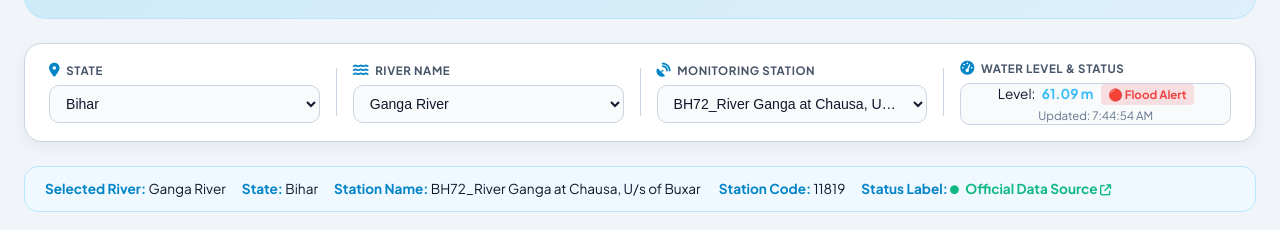
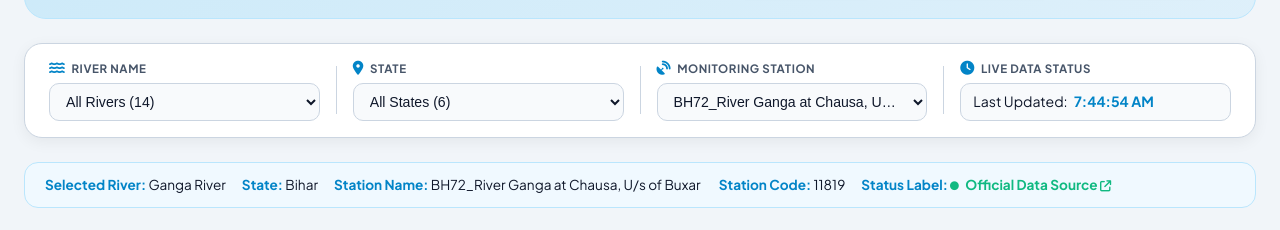
Before and after one commit to akankshabanait0-star/smart-river-water-level-and-quality-surveillances, a website: page frontend/index.html in a window 1280 px wide. Shown: the part 237-467 px from the top of the page. Drawn offline with nearby package versions, Linux system fonts and the light colour scheme; no server answers.

Commit message:
revert: Restore exact clean layout of filter bar and initial dropdown defaults

```diff
--- a/frontend/index.html
+++ b/frontend/index.html
@@ -189,7 +189,17 @@
 
         <!-- Floating Filter Glass Bar -->
         <section class="glass-filter-bar no-print">
-            <!-- 1. STATE -->
+            <div class="filter-group">
+                <div class="select-wrapper">
+                    <label><i class="fa-solid fa-water filter-icon"></i> River Name</label>
+                    <select id="river-select" disabled>
+                        <option value="ALL">Loading Rivers...</option>
+                    </select>
+                </div>
+            </div>
+
+            <div class="filter-divider"></div>
+
             <div class="filter-group">
                 <div class="select-wrapper">
                     <label><i class="fa-solid fa-location-dot filter-icon"></i> State</label>
@@ -201,19 +211,6 @@
 
             <div class="filter-divider"></div>
 
-            <!-- 2. RIVER NAME -->
-            <div class="filter-group">
-                <div class="select-wrapper">
-                    <label><i class="fa-solid fa-water filter-icon"></i> River Name</label>
-                    <select id="river-select" disabled>
-                        <option value="ALL">Loading Rivers...</option>
-                    </select>
-                </div>
-            </div>
-
-            <div class="filter-divider"></div>
-
-            <!-- 3. MONITORING STATION -->
             <div class="filter-group">
                 <div class="select-wrapper">
                     <label><i class="fa-solid fa-satellite-dish filter-icon"></i> Monitoring Station</label>
@@ -225,18 +222,11 @@
 
             <div class="filter-divider"></div>
 
-            <!-- 4. WATER LEVEL & SURVEILLANCE STATUS -->
             <div class="filter-group">
                 <div class="select-wrapper">
-                    <label><i class="fa-solid fa-gauge-high filter-icon"></i> Water Level & Status</label>
-                    <div class="last-update-box" style="display: flex; flex-direction: column; justify-content: center; min-height: 42px; padding: 4px 10px;">
-                        <div style="display: flex; align-items: center; justify-content: space-between; gap: 8px;">
-                            <span style="font-size: 0.85rem; color: var(--text-primary);">Level: <strong id="bar-water-level" style="color: var(--cyan-primary); font-weight: 700;">-- m</strong></span>
-                            <span id="bar-flood-badge" class="badge" style="background: rgba(16,185,129,0.15); color: #10b981; padding: 2px 7px; border-radius: 4px; font-size: 0.72rem; font-weight: 700; white-space: nowrap;">🟢 Normal</span>
-                        </div>
-                        <div style="font-size: 0.72rem; color: var(--text-muted); margin-top: 2px;">
-                            Updated: <span id="last-update">Syncing...</span>
-                        </div>
+                    <label><i class="fa-solid fa-clock filter-icon"></i> Live Data Status</label>
+                    <div class="last-update-box">
+                        <span>Last Updated: <strong id="last-update">Syncing...</strong></span>
                     </div>
                 </div>
             </div>
--- a/frontend/script.js
+++ b/frontend/script.js
@@ -526,7 +526,7 @@ document.addEventListener('DOMContentLoaded', () => {
 
         if (targetId) {
             stationSelect.value = targetId;
-            displayStationData(targetId, true);
+            displayStationData(targetId, false);
         }
     }
 
@@ -903,49 +903,6 @@ document.addEventListener('DOMContentLoaded', () => {
 
         // Update Live CPCB Station Surveillance Camera Photo & Info Panel!
         updateStationLivePhoto(station);
-
-        // Update Floating Filter Bar Water Level & Status Display:
-        const barWaterLevel = document.getElementById('bar-water-level');
-        const barFloodBadge = document.getElementById('bar-flood-badge');
-
-        let levelVal = null;
-        if (stationOverrides['Water Level'] !== undefined && !isNaN(parseFloat(stationOverrides['Water Level']))) {
-            levelVal = parseFloat(stationOverrides['Water Level']);
-        } else if (station.parameters['Water Level'] && station.parameters['Water Level'].value !== undefined && !isNaN(parseFloat(station.parameters['Water Level'].value))) {
-            levelVal = parseFloat(station.parameters['Water Level'].value);
-        } else if (station.parameters['Depth'] && station.parameters['Depth'].value !== undefined && !isNaN(parseFloat(station.parameters['Depth'].value))) {
-            levelVal = parseFloat(station.parameters['Depth'].value);
-        }
-
-        if (barWaterLevel) {
-            if (levelVal !== null) {
-                barWaterLevel.textContent = `${levelVal.toFixed(2)} m`;
-            } else {
-                barWaterLevel.textContent = 'Normal';
-            }
-        }
-
-        if (barFloodBadge) {
-            if (levelVal !== null) {
-                if (levelVal > 60 || (levelVal > 4 && levelVal < 20)) {
-                    barFloodBadge.style.background = 'rgba(239, 68, 68, 0.15)';
-                    barFloodBadge.style.color = '#ef4444';
-                    barFloodBadge.innerHTML = '🔴 Flood Alert';
-                } else if (levelVal > 40 || (levelVal >= 2.5 && levelVal <= 4)) {
-                    barFloodBadge.style.background = 'rgba(245, 158, 11, 0.15)';
-                    barFloodBadge.style.color = '#f59e0b';
-                    barFloodBadge.innerHTML = '🟡 Warning';
-                } else {
-                    barFloodBadge.style.background = 'rgba(16, 185, 129, 0.15)';
-                    barFloodBadge.style.color = '#10b981';
-                    barFloodBadge.innerHTML = '🟢 Normal';
-                }
-            } else {
-                barFloodBadge.style.background = 'rgba(16, 185, 129, 0.15)';
-                barFloodBadge.style.color = '#10b981';
-                barFloodBadge.innerHTML = '🟢 Normal';
-            }
-        }
     }
 
     // Helper: Construct Official CPCB Server Station Image URL (Supports Admin Custom Uploads)
```
